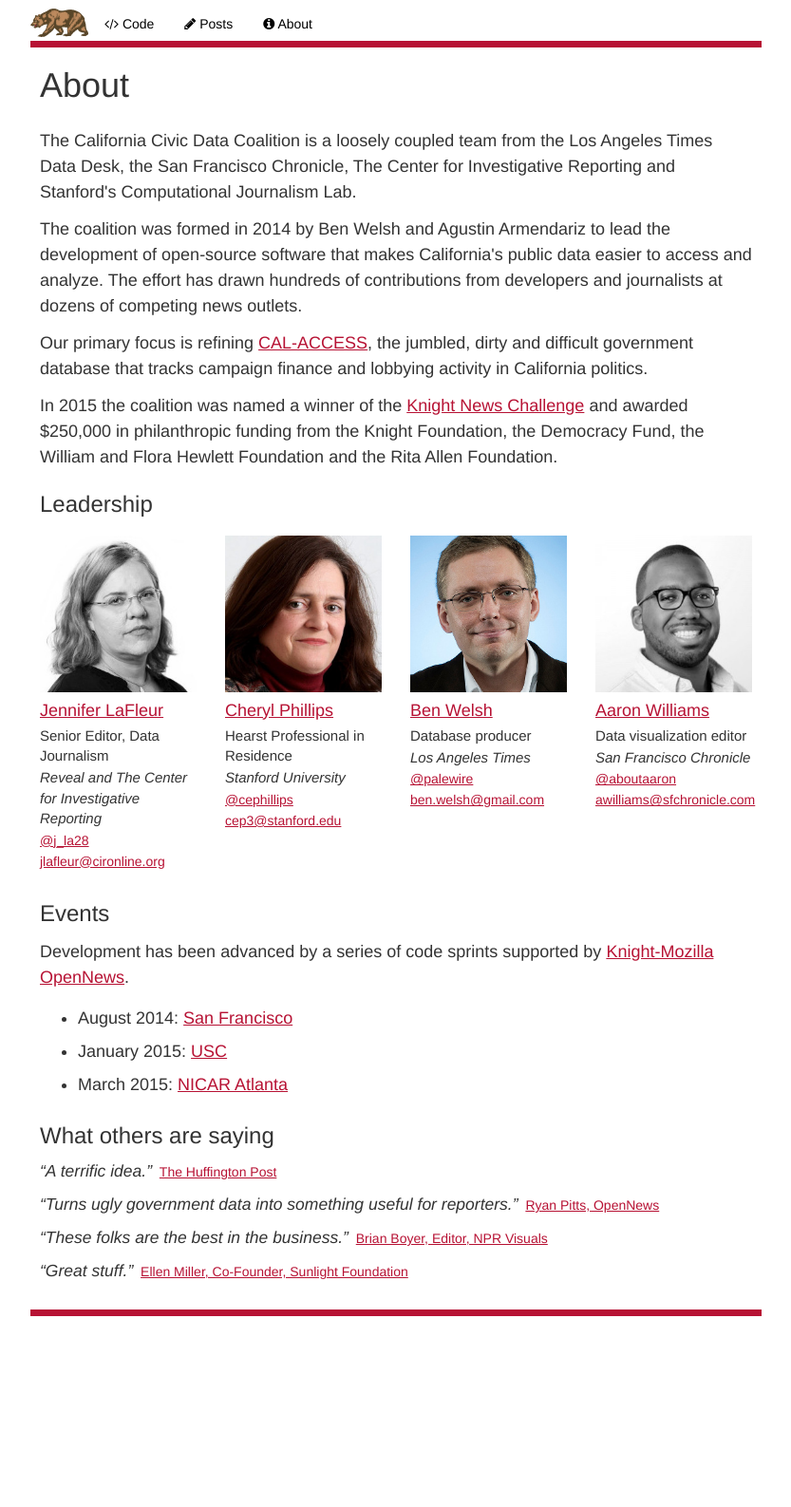
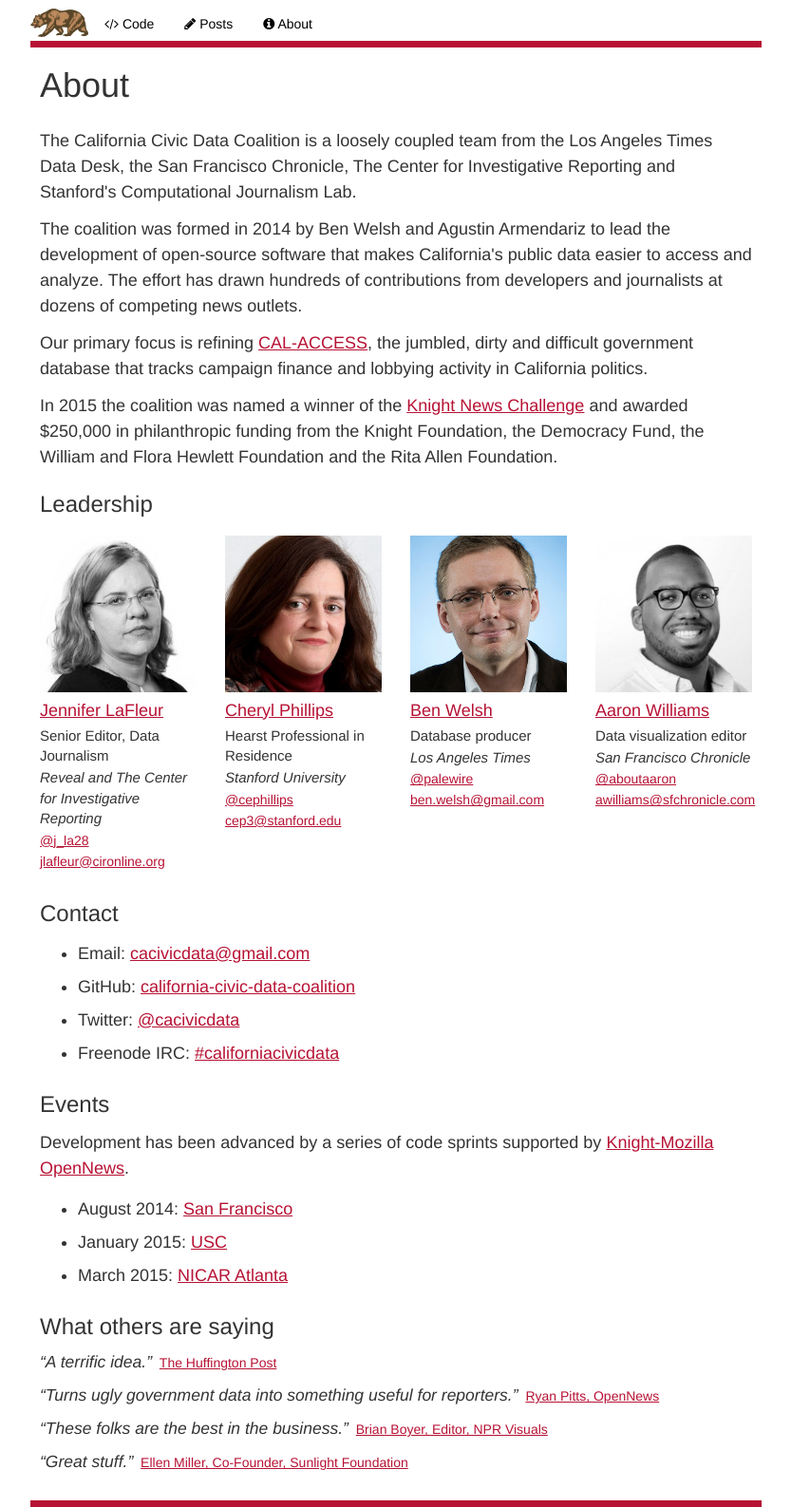
Before and after one commit to palewire/californiacivicdata.org, a Jekyll site: the page built from about/index.html, in a window 1280 px wide. Shown: the whole page at 95% size, without its empty margins (223-1056 px from the left). Built offline with Jekyll 4.4.1, drawn with Linux system fonts in a browser that asks for light colours; before the commit the page ends 1386 px from its top, so only the background shows below that.

Commit message:
Added new contact details

```diff
--- a/about/index.html
+++ b/about/index.html
@@ -64,7 +64,6 @@
     </p>
 </section>
 
-
 <section>
     <h3>Leadership</h3>
 
@@ -91,6 +90,17 @@
         {% endif %}
     {% endfor %}
     </div>
+</section>
+
+<section>
+    <h3>Contact</h3>
+    <ul class="bullets">
+        <li>Email: <a href="mailto:cacivicdata@gmail.com">cacivicdata@gmail.com</a></li>
+        <li>GitHub: <a href="https://github.com/california-civic-data-coalition">california-civic-data-coalition</a></li>
+        <li>Twitter: <a href="http://www.twitter.com/cacivicdata">@cacivicdata</a></li>
+        <li>Freenode IRC: <a href="http://webchat.freenode.net/?channels=californiacivicdata">#californiacivicdata</a></li>
+    </ul>
+
 </section>
 
 <section>
```
